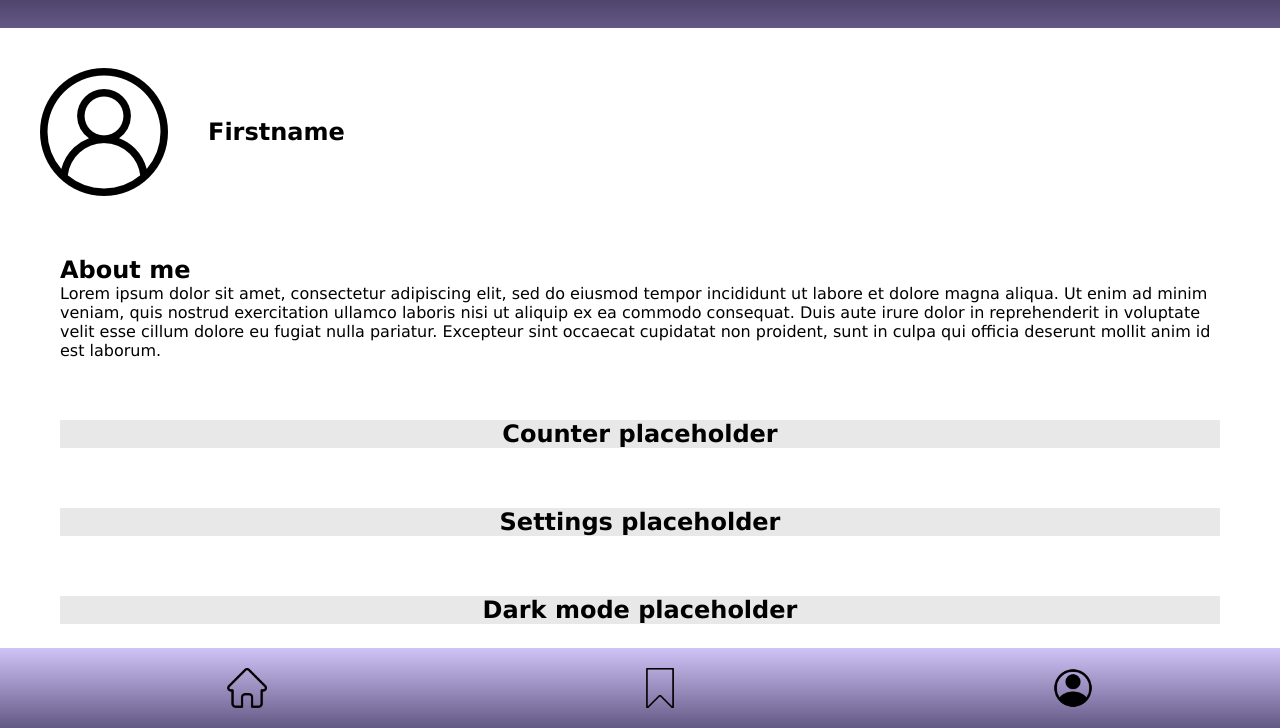
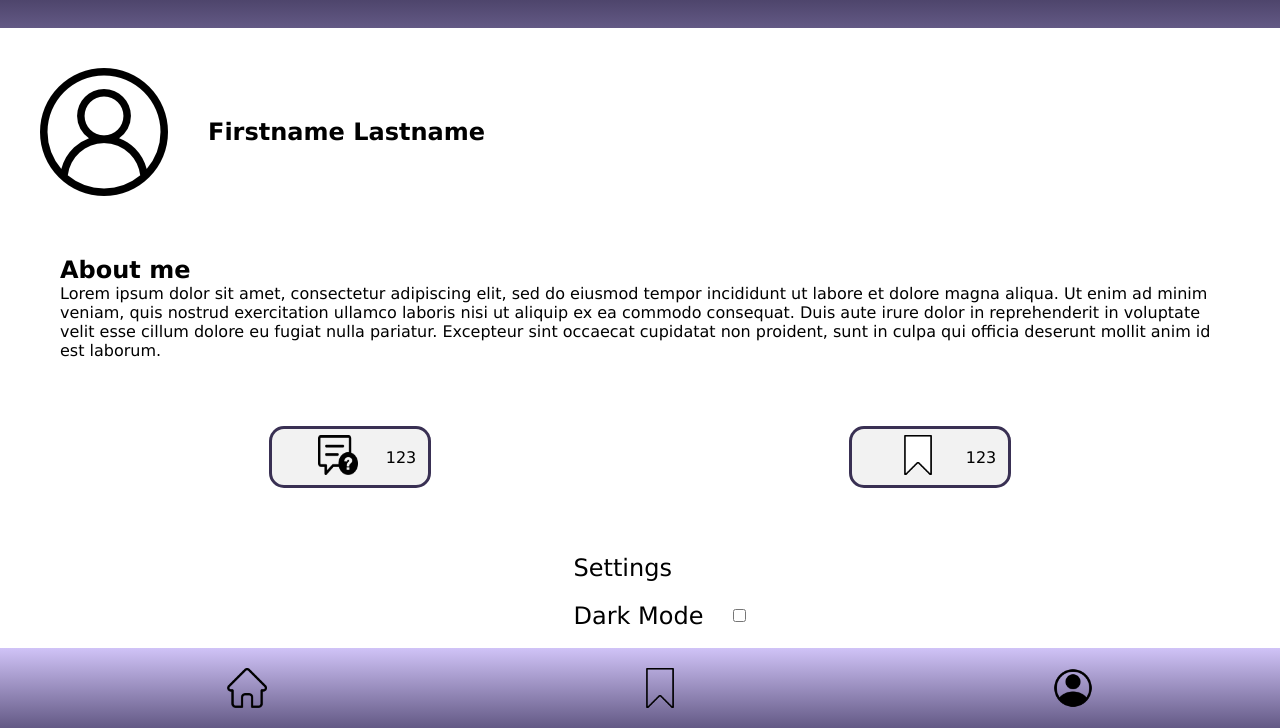
Before and after one commit to wictorsson/quiz-app, a plain HTML site: page profile.html in a window 1280 px wide. Shown: the part 72-800 px from the top of the page. Drawn offline with Linux system fonts and the light colour scheme.

Commit message:
add profile page

```diff
--- a/profile.html
+++ b/profile.html
@@ -17,7 +17,7 @@
     <main>
         <section class="profile-top">
             <img src="/assets/profile.png" class="active" alt="home">
-            <h1>Firstname </h1>
+            <h1>Firstname Lastname</h1>
         </section>
 
         <section class="profile-about">
@@ -29,18 +29,39 @@
                 deserunt mollit anim id est laborum.</p>
         </section>
 
-        <section class="counter">
-            <h2>Counter placeholder</h2>
+        <section class="counter-box">
+            <ul>
+                <li>
+                    <img src="/assets/question.png" alt="home" class="question-image">
+                </li>
+                <li>
+                    <p class="question-number">123</p>
+                </li>
+            </ul>
+            <ul class="counter-bookmarks">
+                <li class="">
+                    <img src="/assets/bookmark.png" alt="home">
+                </li>
+                <li>
+                    <p class="bookmark-number">123</p>
+                </li>
+            </ul>
         </section>
 
-        <section class="settings">
-            <h2>Settings placeholder</h2>
+        <section class="settings-box">
+            <ul>
+                <li>
+                    <h2>Settings</h2>
+                </li>
+                <li class="dark-mode">
+                    <h2>Dark Mode</h2>
+                    <div class="switch-container">
+                        <input type="checkbox" id="switch" class="switch-input">
+                        <label for="switch" class="switch-label"></label>
+                    </div>
+                </li>
+            </ul>
         </section>
-
-        <section class="dark-mode">
-            <h2>Dark mode placeholder</h2>
-        </section>
-
     </main>
 
     <footer class="footer">
--- a/style.css
+++ b/style.css
@@ -19,6 +19,7 @@
 }
 
 /* --MAIN-- */
+
 .question-card {
     display: flex;
     position: relative;
@@ -32,7 +33,6 @@
     border-width: 3px;
     padding: 50px;
     margin: 80px;
-
 }
 
 .card-bookmark {
@@ -64,6 +64,7 @@ button:active {
 }
 
 /* TAGS */
+
 .categories-list {
     align-self: flex-start;
     display: flex;
@@ -111,12 +112,6 @@ button:active {
     height: 40px;
 }
 
-img:hover {
-    size: 110%;
-
-}
-
-
 /* PROFILE PAGE */
 
 .profile-top {
@@ -126,50 +121,75 @@ img:hover {
     justify-content: flex-start;
     align-items: center;
     gap: 40px;
-
 }
 
 .profile-about {
     display: flex;
     flex-direction: column;
-
     margin: 60px;
     padding: 30 px;
     justify-content: space-around;
     align-items: left;
-
 }
 
+/* COUNTERS */
 
-.counter {
+.counter-box {
     display: flex;
-    flex-direction: column;
-    background-color: #E9E8E8;
     margin: 60px;
     padding: 30 px;
     justify-content: space-around;
     align-items: center;
-
 }
 
-.settings {
+.counter-box ul {
     display: flex;
-    flex-direction: column;
+    margin: 6px;
+    justify-content: flex-start;
+    align-items: center;
+    list-style: none;
+    border-color: #393053;
     background-color: #E9E8E8;
+    border-radius: 15px;
+    border-style: solid;
+    border-width: 3px;
+    background-color: #f2f2f2;
+    gap: 10px;
+}
+
+.counter-box p {
+    margin: 12px;
+}
+
+.counter-box img {
+    margin: 6px;
+    width: 40px;
+    height: 40px;
+}
+
+/* SETTINGS */
+
+.settings-box {
+    display: flex;
     margin: 60px;
     padding: 30 px;
     justify-content: space-around;
     align-items: center;
+}
 
+.settings-box ul {
+    display: flex;
+    flex-direction: column;
+    list-style: none;
+    gap: 20px;
+}
+
+.settings-box h2 {
+    font-weight: normal;
 }
 
 .dark-mode {
     display: flex;
-    flex-direction: column;
-    background-color: #E9E8E8;
-    margin: 60px;
-    padding: 30 px;
-    justify-content: space-around;
     align-items: center;
-
+    gap: 30px;
 }
```
